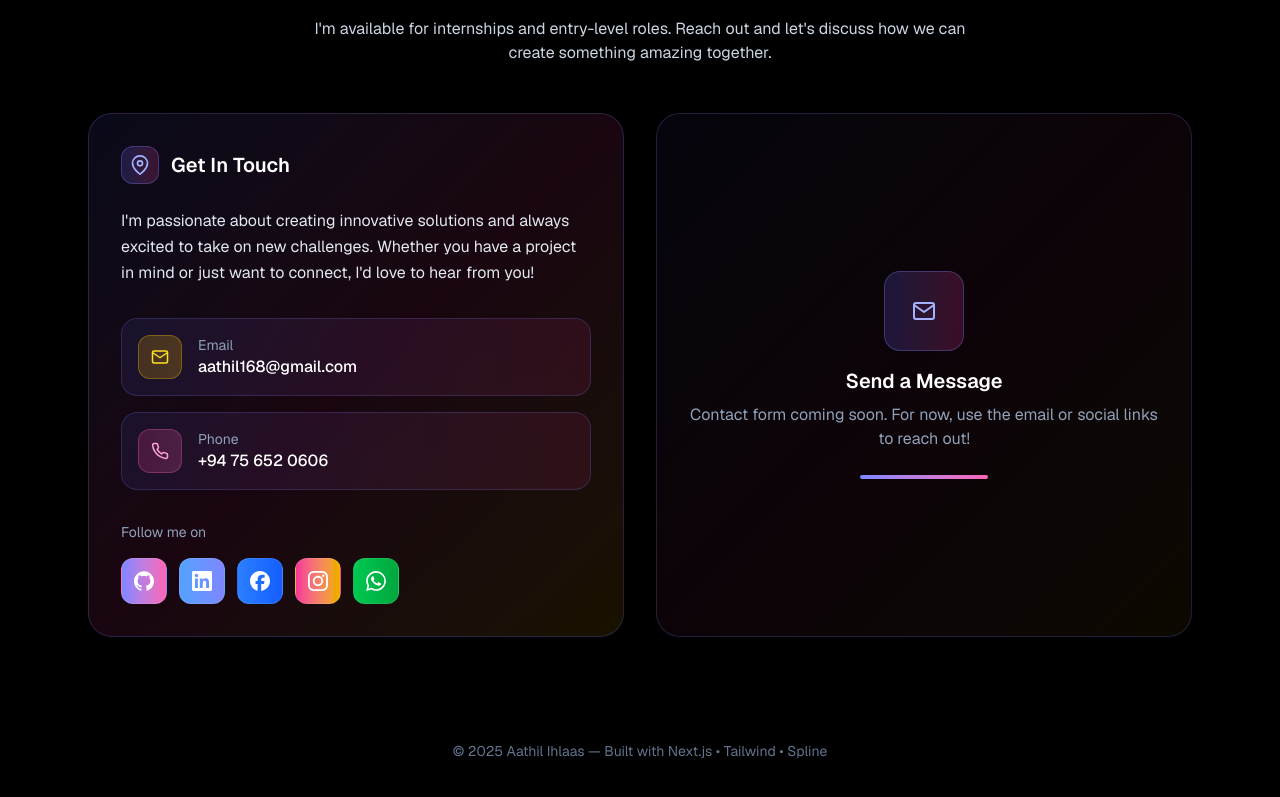
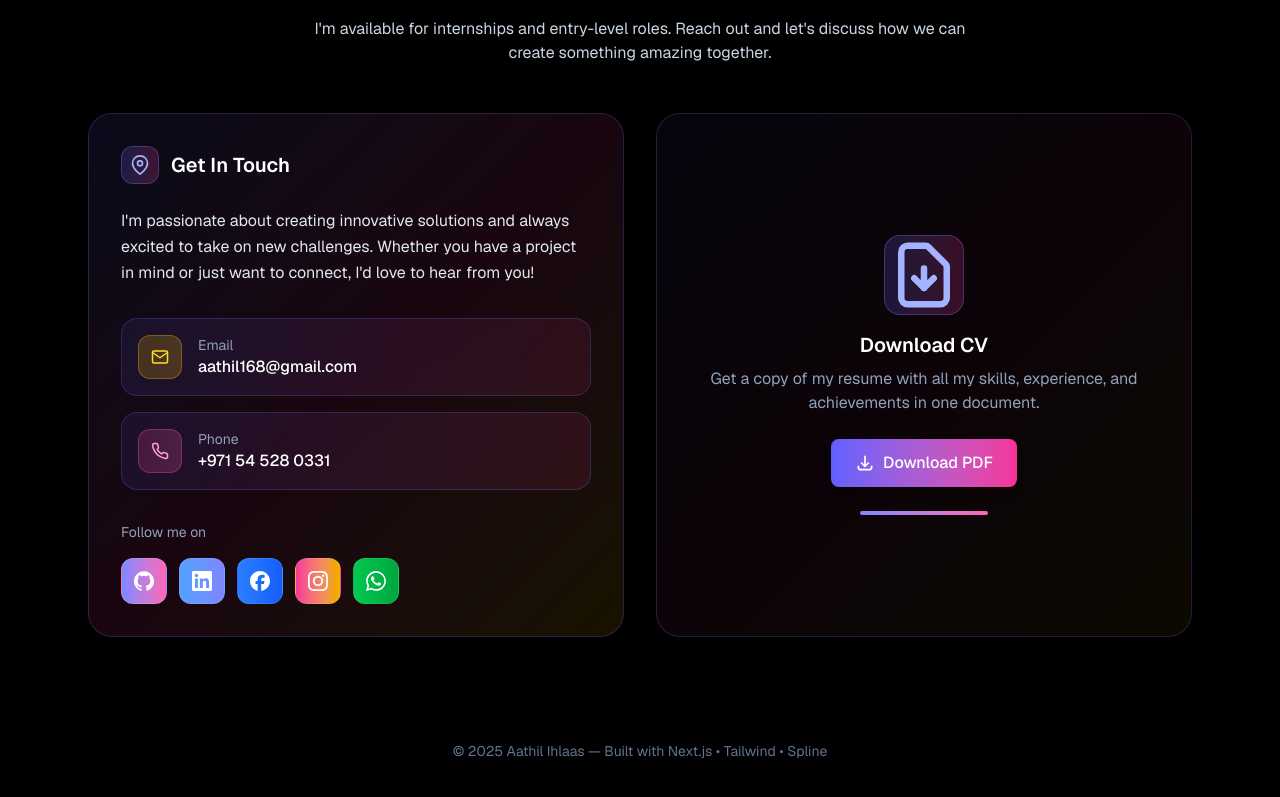
Before and after one commit to Aathil1681/personal-portfolio, a Next.js app: page / in a window 1280 px wide. Shown: the part 2608-3405 px from the top of the page. Built offline with nearby package versions, Linux system fonts and the light colour scheme; a web font is replaced by a local one.

Commit message:
updated contact info

```diff
--- a/src/app/components/Contact.tsx
+++ b/src/app/components/Contact.tsx
@@ -94,7 +94,7 @@ const Contact = () => {
               </div>
               <div className="flex-1">
                 <div className="text-sm text-slate-400">Phone</div>
-                <div className="text-white font-medium">+94 75 652 0606</div>
+                <div className="text-white font-medium">+971 54 528 0331</div>
               </div>
             </div>
           </div>
@@ -122,16 +122,48 @@ const Contact = () => {
         <div className="p-8 rounded-3xl bg-gradient-to-br from-indigo-500/5 via-pink-500/5 to-yellow-500/5 border border-indigo-400/20 backdrop-blur-sm flex items-center justify-center">
           <div className="text-center">
             <div className="w-20 h-20 mx-auto mb-4 rounded-2xl bg-gradient-to-r from-indigo-500/20 to-pink-500/20 border border-indigo-400/30 flex items-center justify-center">
-              <FiMail className="text-indigo-300 text-2xl" />
+              <svg
+                className="text-indigo-300 text-2xl"
+                fill="none"
+                stroke="currentColor"
+                viewBox="0 0 24 24"
+              >
+                <path
+                  strokeLinecap="round"
+                  strokeLinejoin="round"
+                  strokeWidth={2}
+                  d="M12 10v6m0 0l-3-3m3 3l3-3m2 8H7a2 2 0 01-2-2V5a2 2 0 012-2h5.586a1 1 0 01.707.293l5.414 5.414a1 1 0 01.293.707V19a2 2 0 01-2 2z"
+                />
+              </svg>
             </div>
             <h4 className="text-xl font-semibold text-white mb-2">
-              Send a Message
+              Download CV
             </h4>
             <p className="text-slate-400 mb-6">
-              Contact form coming soon. For now, use the email or social links
-              to reach out!
+              Get a copy of my resume with all my skills, experience, and
+              achievements in one document.
             </p>
-            <div className="w-32 h-1 bg-gradient-to-r from-indigo-400 to-pink-400 rounded-full mx-auto"></div>
+            <a
+              href="/cv/Resume.pdf"
+              download="Aathil-CV.pdf"
+              className="inline-flex items-center px-6 py-3 bg-gradient-to-r from-indigo-500 to-pink-500 text-white font-medium rounded-lg hover:from-indigo-600 hover:to-pink-600 transition-all duration-200 shadow-lg hover:shadow-indigo-500/25"
+            >
+              <svg
+                className="w-5 h-5 mr-2"
+                fill="none"
+                stroke="currentColor"
+                viewBox="0 0 24 24"
+              >
+                <path
+                  strokeLinecap="round"
+                  strokeLinejoin="round"
+                  strokeWidth={2}
+                  d="M4 16v1a3 3 0 003 3h10a3 3 0 003-3v-1m-4-4l-4 4m0 0l-4-4m4 4V4"
+                />
+              </svg>
+              Download PDF
+            </a>
+            <div className="w-32 h-1 bg-gradient-to-r from-indigo-400 to-pink-400 rounded-full mx-auto mt-6"></div>
           </div>
         </div>
       </div>
```
Also changed, not shown: 1 other file (tests, documents, lock files or other folders).
